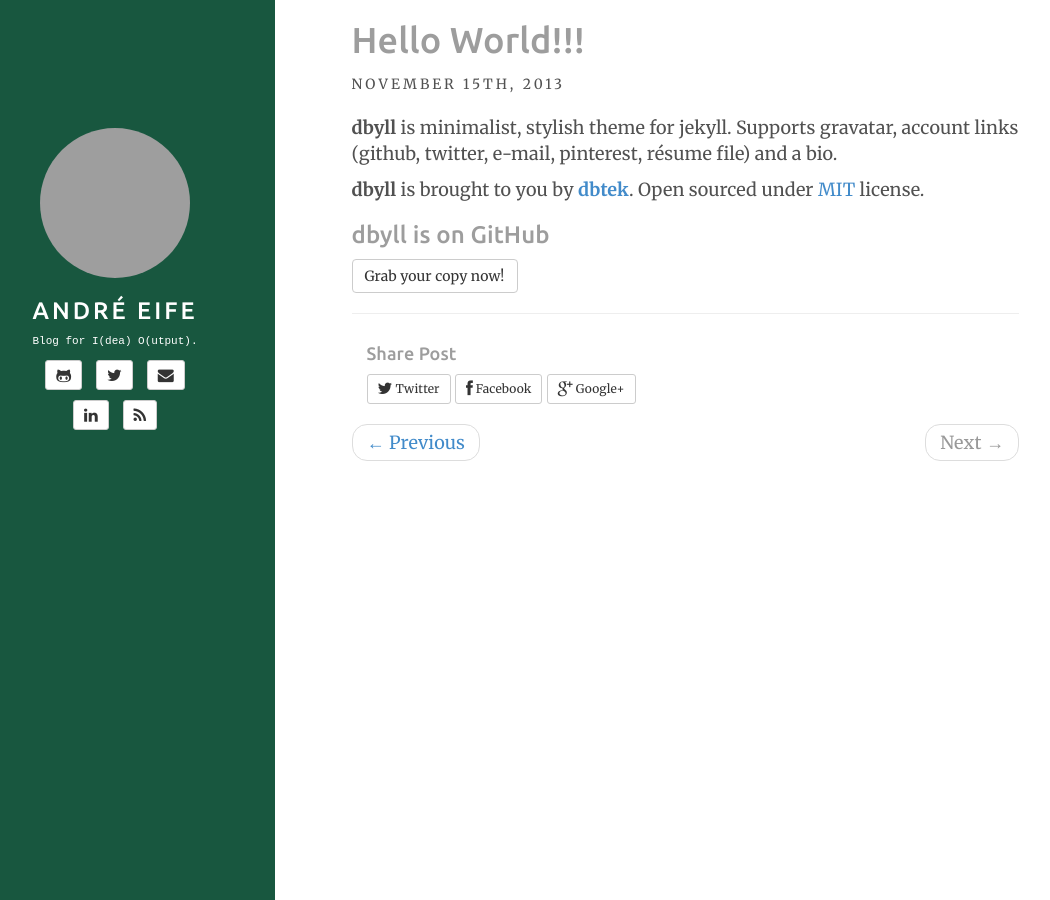
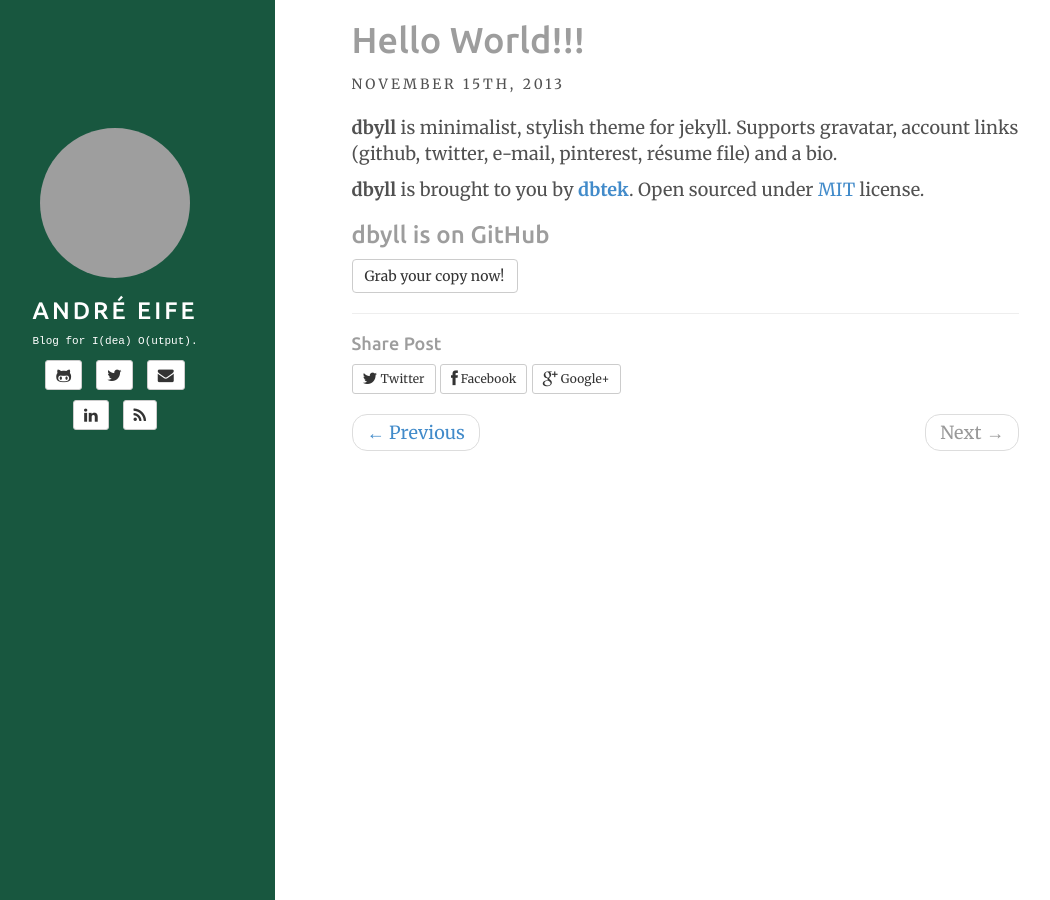
Before and after one commit to aeife/blog, a Jekyll site: the page built from _posts/2013-11-15-hello-world.md, in a window 1280 px wide. Shown: the whole page, without its empty margins (45-1095 px from the left). Built offline with Jekyll 4.4.1, drawn with Linux system fonts in a browser that asks for light colours; Markdown is read by kramdown in place of the engine named in the settings; grey boxes are pictures that could not be loaded.

Commit message:
adjusted share section layout

```diff
--- a/_includes/post.html
+++ b/_includes/post.html
@@ -22,7 +22,7 @@
 		<hr>
 
 		<div>
-      <section class="share col-sm-6">
+      <section class="share">
         <h4 class="section-title">Share Post</h4>
         <a class="btn btn-default btn-sm twitter" href="http://twitter.com/share?text={{page.title | encode}}{% if site.author.twitter%}&via={{site.author.twitter}}{% endif %}"
            onclick="window.open(this.href, 'twitter-share', 'width=550,height=235');return false;">
```
